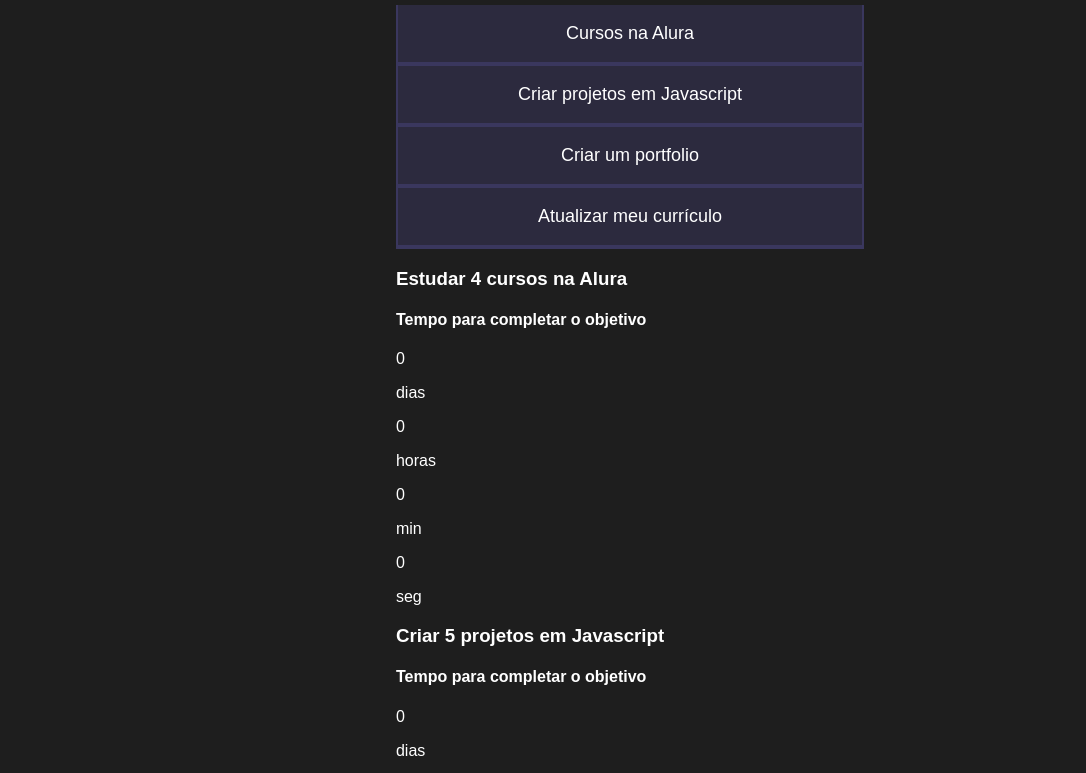
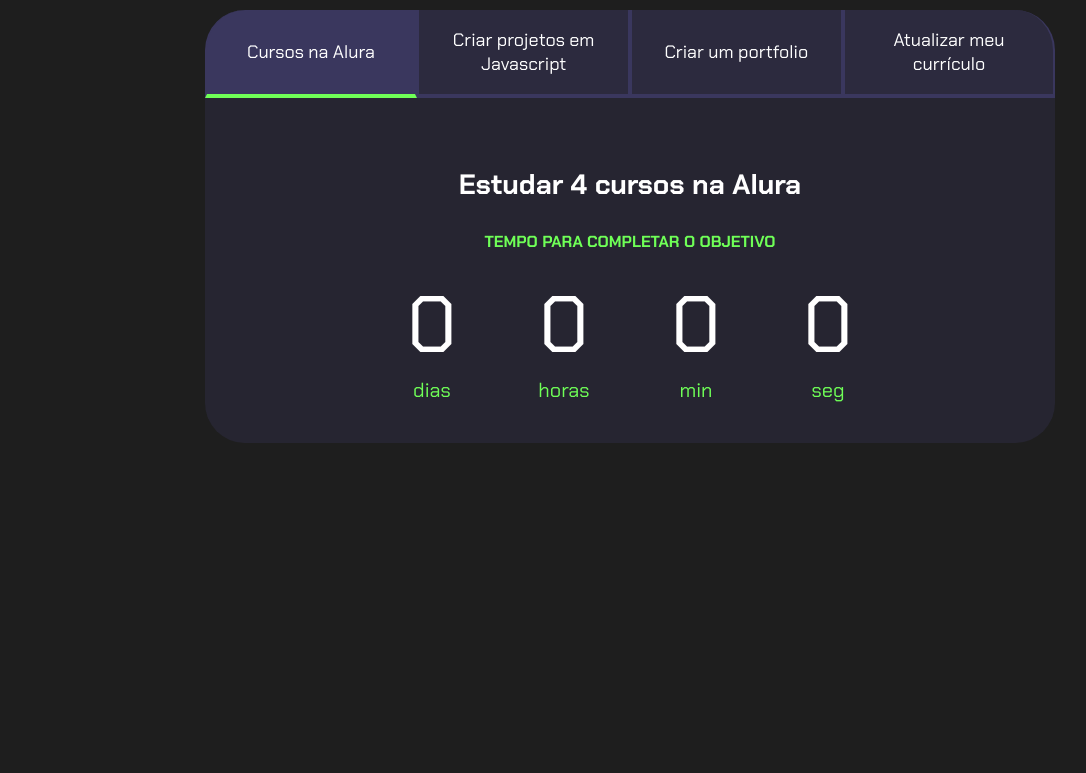
Before and after one commit to izadoraabetoldo/Projeto-de-vida-organizando-objetivos-futuros-com-matem-tica-aplicada, a plain HTML site: page index.html in a window 1280 px wide. Shown: the part 93-866 px from the top of the page, without its empty margins (10-1096 px from the left). After the commit the page ends 800 px from the top, so only its background shows below. Drawn offline with Linux system fonts and the light colour scheme.

Commit message:
Update style.css

```diff
--- a/style.css
+++ b/style.css
@@ -1,3 +1,5 @@
+@import url('https://fonts.googleapis.com/css2?family=Chakra+Petch:wght@400;700&display=swap');
+
 :root {
     --cor-de-fundo: #1E1E1E;
     --verde: #6FFF57;
@@ -6,18 +8,14 @@
     --botao-inativo: rgba(58, 55, 94, 0.5);
     --texto-fundo: rgba(58, 55, 94, 0.3);
 }
-@import url('https://fonts.googleapis.com/css2?family=Chakra+Petch:wght@400;700&display=swap');
+
 body {
     background-color: var(--cor-de-fundo);
     color: var(--branco);
     font-family: 'Chakra Petch', sans-serif;
 }
-:root {
-    --cor-base: #ff6347;
-  }
-  :root {
-    --cor-fundo: #CCCCCC;
-}
+
+
 .conteudo-principal {
     display: flex;
     flex-direction: column;
@@ -27,16 +25,20 @@
     width: 100%;
     margin: 0 auto;
 }
+
 .titulo-principal {
     text-align: left;
     width: 100%;
     font-size: 32px;
 }
+
 .titulo-principal span {
     color: var(--verde);
 }
+
+
 .botao {
-    font-family: "Crakra Petch", sans-serif;
+    font-family: 'Chakra Petch', sans-serif;
     background-color: var(--botao-inativo);
     color: var(--branco);
     display: flex;
@@ -49,16 +51,66 @@
     border-left: 2px solid var(--botao-ativo);
     border-right: 2px solid var(--botao-ativo);
     border-top: none;
+}
+
+.botao:first-child {
+    border-radius: 40px 40px 0 0;
+}
+
 .botoes {
     display: block;
 }
 
-    @media screen and (min-width: 768px) {
-        .botoes {
-            display: flex;
+.botao.ativo{
+    background-color: var(--botao-ativo);
+    border-bottom: 4px solid var(--verde);
 }
-        .botao:first-child {
-            border-radius: 40px 40px 0 0;
+
+.abas-textos{
+    background-color: var(--texto-fundo);
+    padding: 40px;
+    border-radius: 0 0 40px 40px;
+}
+.aba-conteudo.ativo{
+    display:block;
+}
+
+.aba-conteudo{
+    display: none;
+}
+
+.aba-conteudo-titulo-principal{
+    font-size: 28px;
+    text-align: center;
+}
+.aba-conteudo-titulo-secundario{
+    text-align: center;
+    color: var(--verde);
+    text-transform: uppercase;
+}
+
+.contador{
+    display:flex;
+    justify-content: center;
+    flex-wrap: wrap;
+}
+.contador-digito{
+    padding: 0 16px;
+    text-align: center;
+    min-width: 100px;
+}
+
+.contador-digito-numero{
+    font-size: 80px;
+    margin: 0;
+
+}
+
+.contador-digito-texto{
+    color: var(--verde);
+    font-size: 20px;
+    margin: 0;
+
 }
 
 @media screen and (min-width: 768px) {
```
Lines whose indentation alone changed are shown as unchanged.
